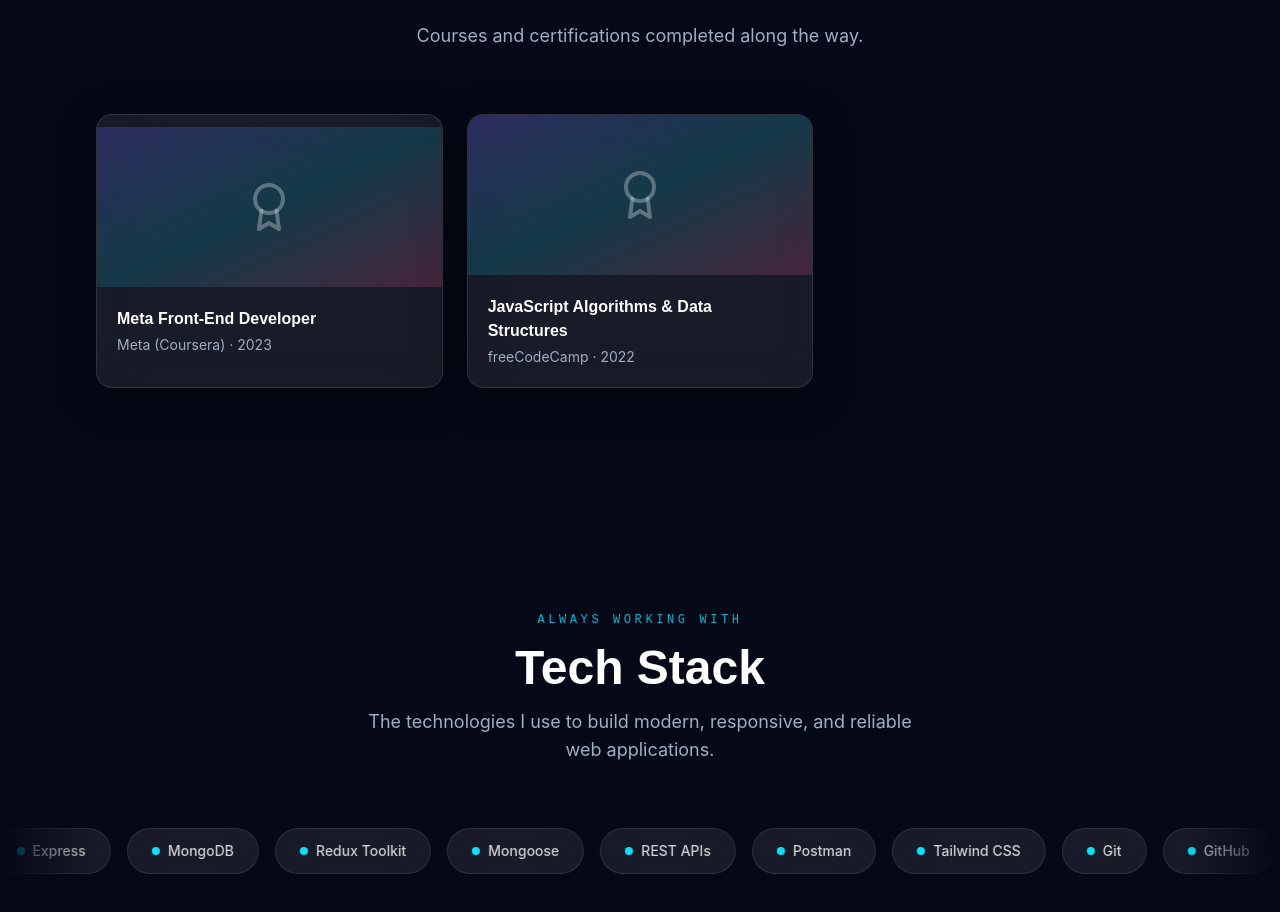
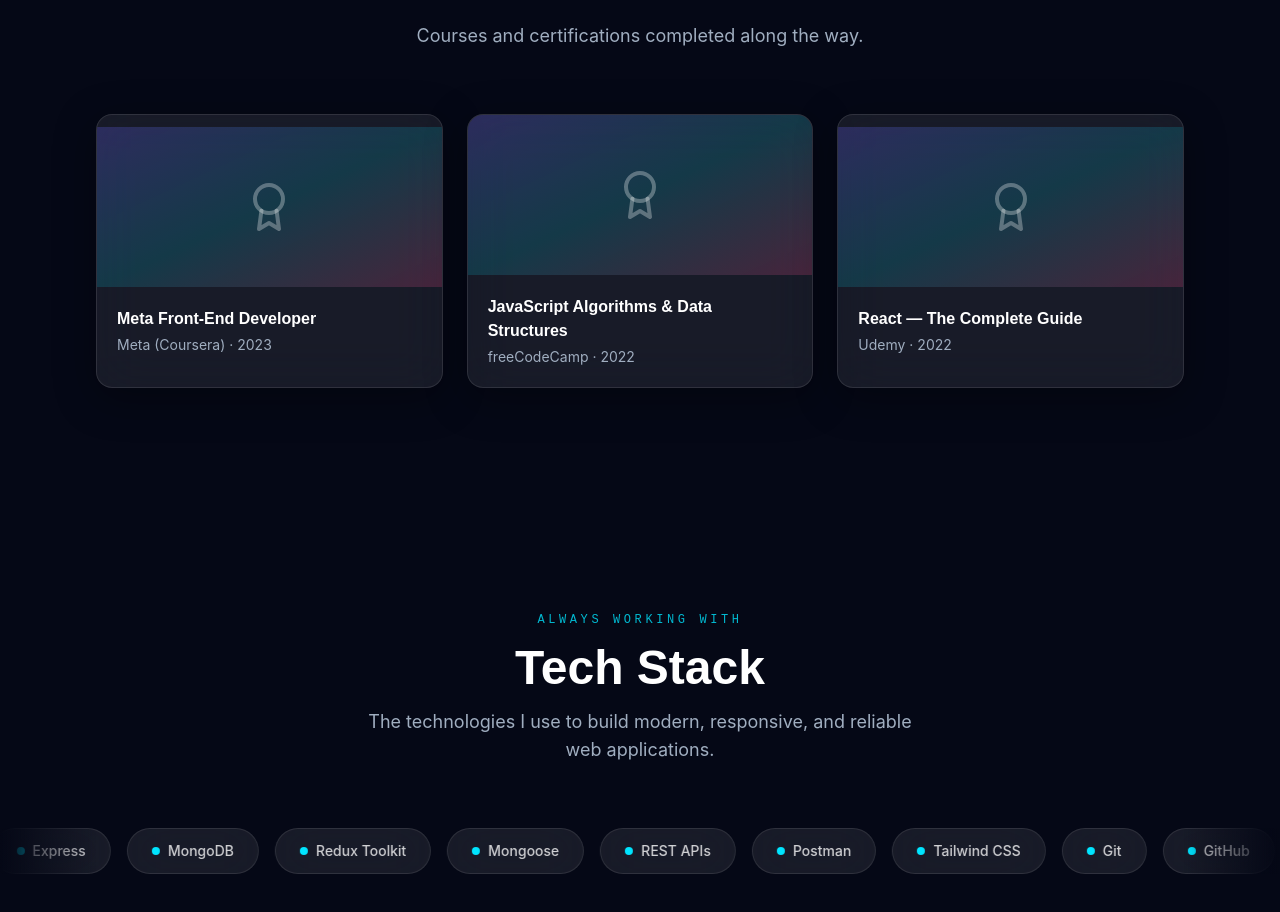
Before and after one commit to muhammadbilal069/Next.JS-Portfolio, a Next.js app: page / in a window 1280 px wide. Shown: the part 6817-7729 px from the top of the page. Built offline with nearby package versions, Linux system fonts and the light colour scheme.

Commit message:
Add new certification for 'React — The Complete Guide' to portfolio data

```diff
--- a/src/data/portfolioData.js
+++ b/src/data/portfolioData.js
@@ -177,6 +177,7 @@ export const education = [
 export const certificates = [
   { title: 'Meta Front-End Developer', issuer: 'Meta (Coursera)', year: '2023', image: null },
   { title: 'JavaScript Algorithms & Data Structures', issuer: 'freeCodeCamp', year: '2022', image: null },
+  { title: 'React — The Complete Guide', issuer: 'Udemy', year: '2022', image: null },
 ]
 
 export const techStack = [
```
